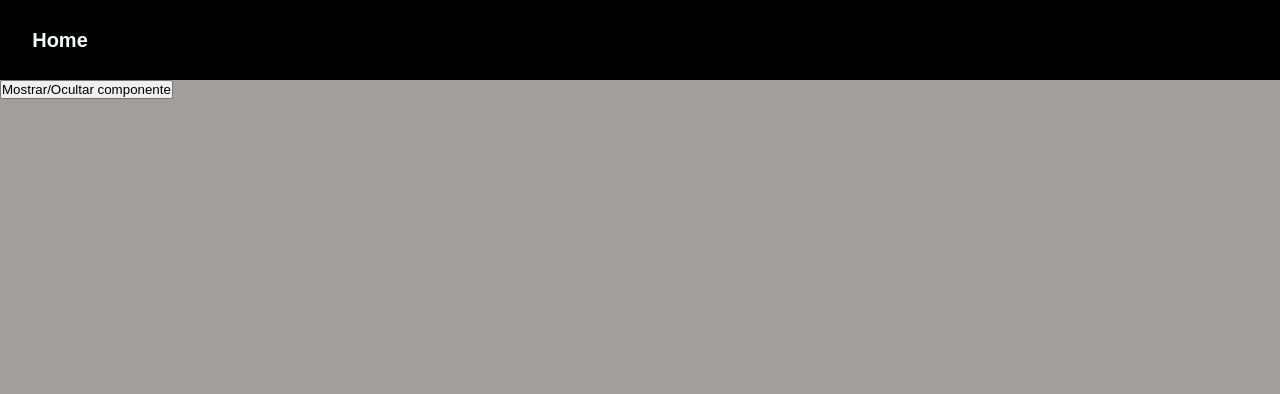
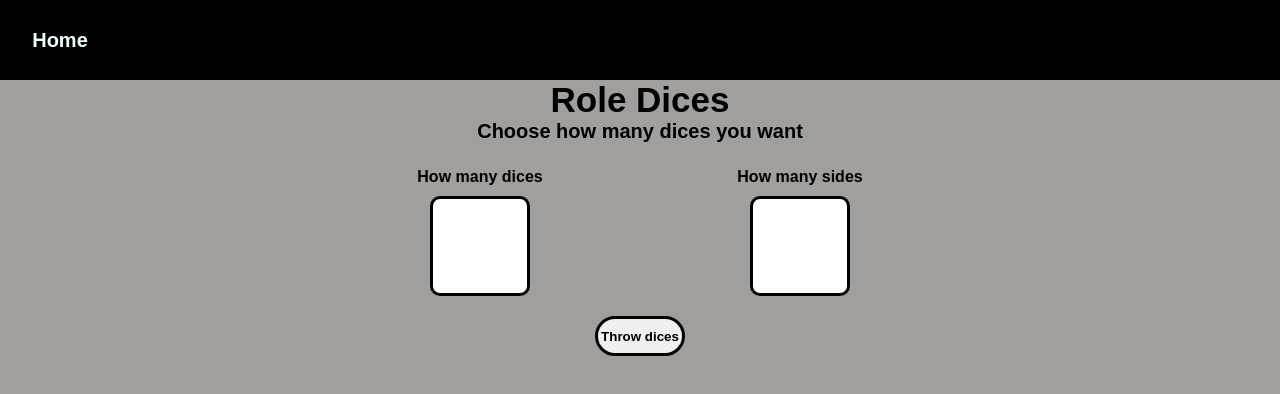
Before and after one commit to Kalixer/Dice-roller, a React app: page /role in a window 1280 px wide. Shown: the top 394 px of the page. Built offline with nearby package versions, Linux system fonts and the light colour scheme.

Commit message:
Dices working properly on /normal and /role. Now I have to make de buttons on the /home page works

```diff
--- a/assets/dices.js
+++ /dev/null
@@ -1,130 +0,0 @@
-import '../styles/global.css'
-import '../styles/dados.css'
-
-const dot = `<div class="dot"></div>`
-const space = `<div class="dotgohst"></div>`
-
-const one = `<div class="dado"
-><div class="dado-border">
-${  space + space + space +
-    space + dot + space +
-    space  + space + space}
-</div></div>`;
-
-const two = `<div class="dado"
-><div class="dado-border">
-${  dot + space + space +
-    space + space + space +
-    space  + space + dot
-}</div></div>`;
-
-const three = `<div class="dado"
-><div class="dado-border">
-${  dot + space + space +
-    space + dot + space +
-    space  + space + dot
-}</div></div>`;
-
-const four = `<div class="dado"
-><div class="dado-border">
-${  dot + space + dot +
-    space + space + space +
-    dot  + space + dot
-}</div></div>`;
-const five = `<div class="dado"
-><div class="dado-border">
-${  dot + space + dot +
-    space + dot + space +
-    dot  + space + dot
-}</div></div>`;
-const six = `<div class="dado"
-><div class="dado-border">
-${  dot + space + dot +
-    dot + space + dot +
-    dot  + space + dot
-}</div></div>`;
-
-const dices = []
-dices.push(one)
-dices.push(two)
-dices.push(three)
-dices.push(four)
-dices.push(five)
-dices.push(six)
-
-export default dices;
-
-
-
-/*
-Todo esto para abajo es el código que hacía funcionar la varsión antes de React.
-Ya está copiado y estoy tratando de implementarlo en otro archivo...
-Aunque creo que debería ponerlo en un hook pero cada cosa en su momento
-
-const dice_A = document.getElementById('dados_cantidad');
-const dice_R = document.getElementById('dados_rango');
-
-const result_text = document.getElementById('result');
-const output = document.getElementById('output');
-
-const boton = document.getElementById("boton")
-boton.addEventListener('click', throwDice)
-
-function throwDice()
-{
-    // This is for, when you want to throw again it reloads the text 'These are the results'
-    result_text.innerHTML = ``
-
-
-    let diceAmount = dice_A.value;
-    let diceRange = dice_R.value;
-
-    let resultado;
-    let loader = `
-        <div class="loader" id="loader">
-            <p>Loading...<p>
-        </div>
-    `
-
-    output.innerHTML = loader
-
-    setTimeout(() => {
-        output.innerHTML = ``
-
-        for(let i = 0; i < diceAmount; i++) {
-            resultado = randomNumber(1, diceRange);
-
-            switch (resultado){
-                case 1: output.innerHTML += `${dices[0]}`
-                break;
-                case 2: output.innerHTML += `${dices[1]}`
-                break;
-                case 3: output.innerHTML += `${dices[2]}`
-                break;
-                case 4: output.innerHTML += `${dices[3]}`
-                break;
-                case 5: output.innerHTML += `${dices[4]}`
-                break;
-                case 6: output.innerHTML += `${dices[5]}`
-                break;
-
-            }
-
-        }
-        result_text.innerHTML = `
-        &#128071; These are the results &#128071;
-        `
-    }, 100)
-}
-
-
-function randomNumber(min, max){
-    const numero_r = Math.floor(Math.random() * (max - min + 1)) + min;
-
-    return numero_r;
-}
-
-
-
-
-*/
--- a/src/components/Resultado.jsx
+++ b/src/components/Resultado.jsx
@@ -1,77 +1,91 @@
 import React from "react";
-import dices from '@assets/dices.js'
-import '@styles/global.css'
-import '@styles/dados.css'
+import dices from '@assets/dices.jsx';
+import '@styles/Resultado.scss';
 
+function randomNumber(min, max){
+    const numero_r = Math.floor(Math.random() * (max - min + 1)) + min;
+
+    return numero_r;
+}
+
+const number = typeof(0)
 
 const Resultado = () => {
     const dice_A = document.getElementById('dados_cantidad');
+    const dice_B = document.getElementById('dados_rango');
+    const rango = parseInt(dice_B.value)
 
-    const result_text = document.getElementById('result');
-    const output = document.getElementById('output');
+    const dice_amount = parseInt(dice_A.value);
+    console.log(typeof(dice_amount))
+    console.log(dice_amount)
 
-    const boton = document.getElementById("boton")
-    boton.addEventListener('click', throwDice)
+    const output = [];
 
-    function throwDice()
-    {
-        // This is for, when you want to throw again it reloads the text 'These are the results'
-        result_text.innerHTML = ``
+    if(rango <= 6){
+        console.log(-6)
+        for(let i = 0; i < dice_amount; i++){
+            output.push(dices[randomNumber(0, 5)])
+        }
+
+    } else {
+        console.log(+6)
+
+        for(let i = 0; i < dice_amount; i++){
+            output.push(<div className="dado">{randomNumber(1, rango)}</div>)
+        }
+        //;
+    }
 
 
-        let diceAmount = dice_A.value;
-        let diceRange = dice_R.value;
-
-        let resultado;
-        let loader = `
-            <div class="loader" id="loader">
-                <p>Loading...<p>
-            </div>
-        `
-
-        output.innerHTML = loader
-
-        setTimeout(() => {
-            output.innerHTML = ``
-
-            for(let i = 0; i < diceAmount; i++) {
-                resultado = randomNumber(1, diceRange);
-
-                switch (resultado){
-                    case 1: output.innerHTML += `${dices[0]}`
-                    break;
-                    case 2: output.innerHTML += `${dices[1]}`
-                    break;
-                    case 3: output.innerHTML += `${dices[2]}`
-                    break;
-                    case 4: output.innerHTML += `${dices[3]}`
-                    break;
-                    case 5: output.innerHTML += `${dices[4]}`
-                    break;
-                    case 6: output.innerHTML += `${dices[5]}`
-                    break;
-
-                }
-
-            }
-            result_text.innerHTML = `
-            &#128071; These are the results &#128071;
-            `
-        }, 100)
-    }
-
-    function randomNumber(min, max){
-        const numero_r = Math.floor(Math.random() * (max - min + 1)) + min;
-
-        return numero_r;
-    }
 
     return (
         <div id="main">
-            <p className="result" id="result">{result_text}</p>
-            <div className="output" id="output"></div>
+            <p className="result" id="result">&#128071; These are the results &#128071;</p>
+            <div className="output" id="output">{output}</div>
         </div>
     );
 }
 
 export default Resultado;
+
+
+
+// const result_text = document.getElementById('result');
+// const output = document.getElementById('output');
+
+// let resultado;
+// let loader = `
+//     <div class="loader" id="loader">
+//         <p>Loading...<p>
+//     </div>
+// `
+
+// output = loader
+
+// setTimeout(() => {
+//     output = ``
+
+//     for(let i = 0; i < diceAmount; i++) {
+//         resultado = randomNumber(1, diceRange);
+
+//         switch (resultado){
+//             case 1: output += `${dices[0]}`
+//             break;
+//             case 2: output += `${dices[1]}`
+//             break;
+//             case 3: output += `${dices[2]}`
+//             break;
+//             case 4: output += `${dices[3]}`
+//             break;
+//             case 5: output += `${dices[4]}`
+//             break;
+//             case 6: output += `${dices[5]}`
+//             break;
+
+//         }
+
+//     }
+//     result_text = `
+//
+//     `
+// }, 100)
--- a/src/pages/RoleDice.jsx
+++ b/src/pages/RoleDice.jsx
@@ -1,18 +1,36 @@
 import React, { useState } from 'react';
+import Resultado from '../components/Resultado';
+import '@styles/RoleDice.scss';
 
-const MiComponente = () => {
-  const [showComponent, setShowComponent] = useState(false);
+const NormalDice = () => {
+    const [showComponent, setShowComponent] = useState(false); // comienza en estado false
 
-  const handleClick = () => {
-    setShowComponent(!showComponent);
-  }
+    const handleClick = () => {
+      setShowComponent(!showComponent); // Al hacer click cambia el estado al hacerle un NOT al estado anterior
+    }
 
-  return (
-    <div>
-      <button onClick={handleClick}>Mostrar/Ocultar componente</button>
-      {showComponent && {resultado}}
-    </div>
-  );
+    return (
+        <>
+            <div className="encabezado">
+                <h1>Role Dices</h1>
+                <p className="e-paragraph">Choose how many dices you want</p>
+            </div>
+            <div className="input">
+                <div className="options">
+                    <div className="dices">
+                        <p>How many dices</p>
+                        <input type="text" id="dados_cantidad" />
+                    </div>
+                    <div className="range">
+                        <p>How many sides</p>
+                        <input type="text" id="dados_rango" />
+                    </div>
+                </div>
+                <button type="button" id="boton" onClick={handleClick}>Throw dices</button>
+            </div>
+            {showComponent && <Resultado />}
+        </>
+    )
 }
 
-export default MiComponente;
+export default NormalDice;
--- /dev/null
+++ b/styles/Resultado.scss
@@ -0,0 +1,11 @@
+.notNumber{
+    font-size: 2.6rem;
+}
+
+.dado{
+    display: flex;
+    justify-content: center;
+    align-items: center;
+    font-size: 4rem;
+    font-weight: bold;
+}
--- /dev/null
+++ b/styles/RoleDice.scss
@@ -0,0 +1,6 @@
+.options  {
+    width: 50vw;
+    display: flex;
+    justify-content: space-around;
+    align-items: center;
+}
```
Also changed, not shown: styles/dados.scss (renamed from styles/dados.css).
